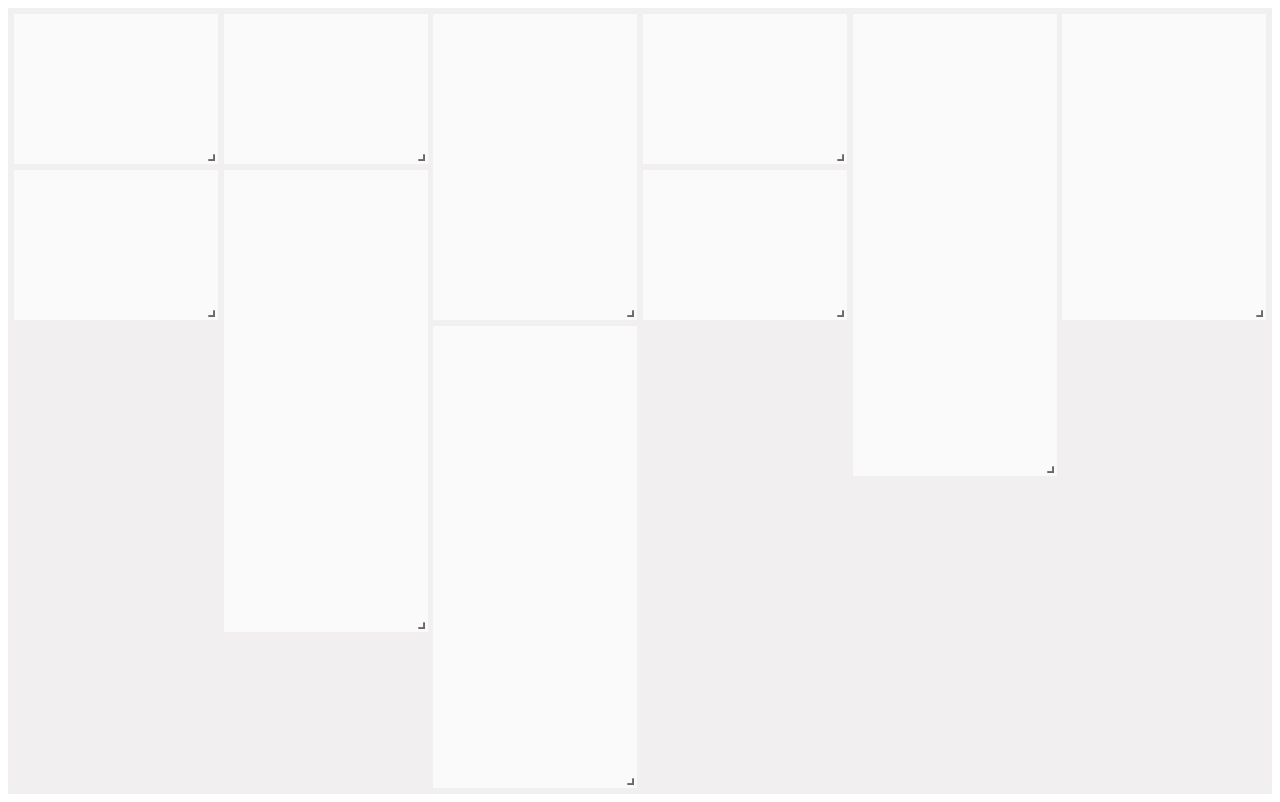
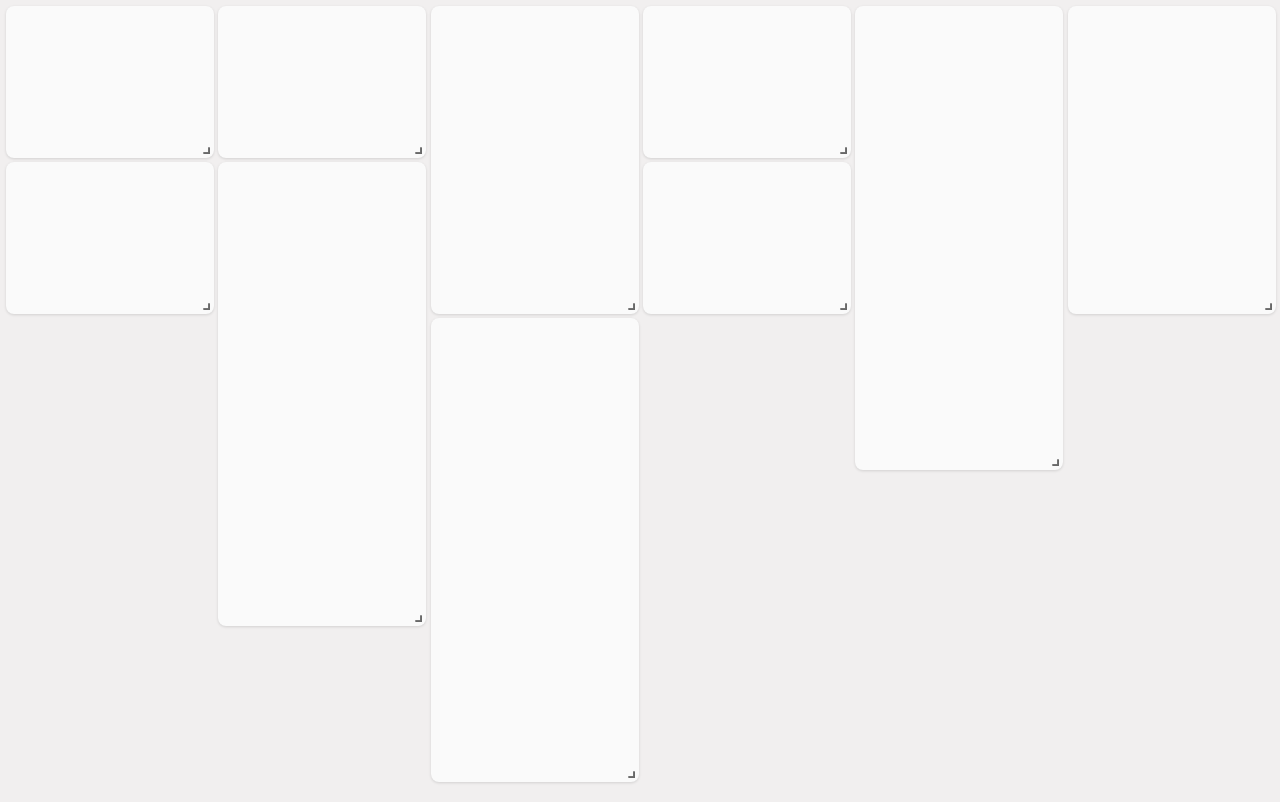
Before and after one commit to kulyk/rgl-demo, a React (Create React App) app: page / in a window 1280 px wide. Built offline with nearby package versions, Linux system fonts and the light colour scheme.

Commit message:
Add some style

```diff
--- a/src/styles.css
+++ b/src/styles.css
@@ -1,8 +1,47 @@
+html,
+body {
+  padding: 0;
+  margin: 0;
+  background-color: #f1efef;
+  font-family: -apple-system, "BlinkMacSystemFont", "Helvetica Neue",
+    "Helvetica";
+  -webkit-font-smoothing: antialiased;
+}
+
+.App {
+  padding: 0 60px;
+}
+
+.Container {
+  min-height: 100vh;
+  margin-top: 20px;
+}
+
 .Grid {
-  background-color: #f1efef;
   min-height: 80vh;
 }
 
 .GridCard {
   background-color: #fafafa;
+  transition: border 0.3s, background-color 0.3s;
+  box-shadow: 0px 1px 3px rgb(0 0 0 / 13%);
+  border-radius: 8px;
+  border: 1px solid transparent;
 }
+
+.GridCard.react-draggable-dragging,
+.GridCard.resizing {
+  opacity: 1;
+  box-shadow: 3px 3px 8px rgb(0 0 0 / 13%);
+  border-color: #509ee3;
+  background-color: #edf2f5;
+}
+
+.GridCard__Name {
+  font-weight: bold;
+  font-size: 1.2em;
+}
+
+.react-grid-placeholder {
+  background-color: transparent !important;
+}
```
